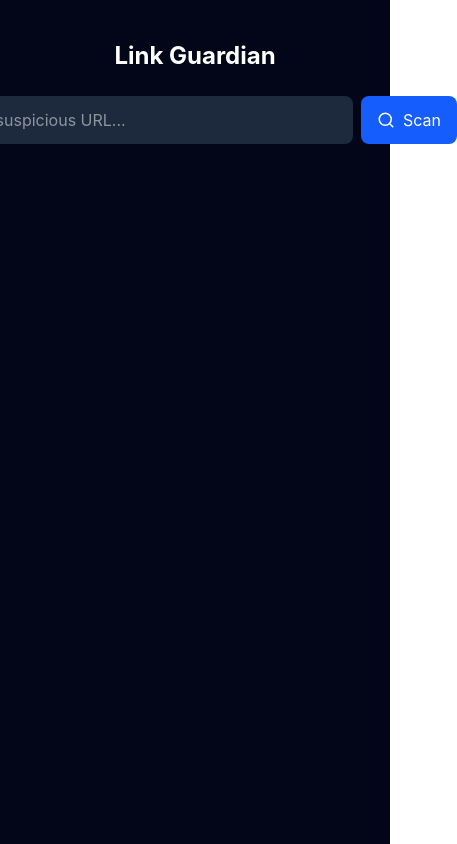
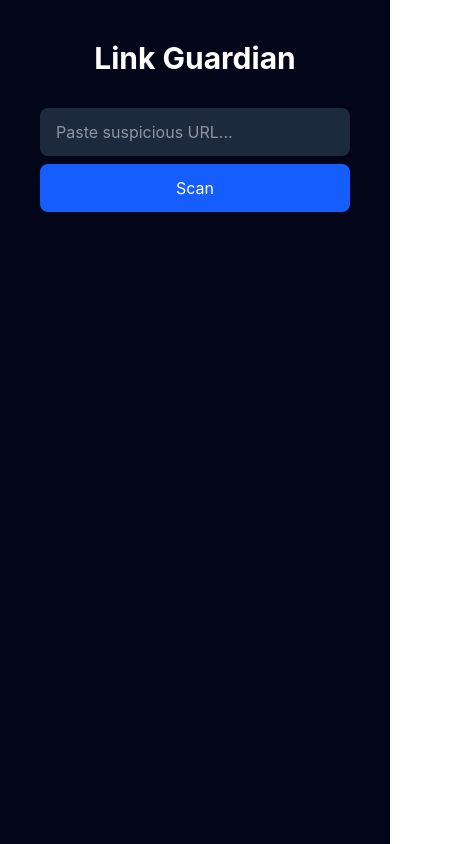
Before and after one commit to ilhamfajarandika/link-detector-app, a React (Vite) app in the folder client/: page / in a window 390 px wide. Shown: the whole page, 457 px wide, since content can reach past the window. Built offline with nearby package versions, Linux system fonts and the light colour scheme.

Commit message:
update mobile

```diff
--- a/client/src/App.jsx
+++ b/client/src/App.jsx
@@ -8,27 +8,23 @@ function App() {
   const [result, setResult] = useState(null);
 
   const checkUrl = async (url) => {
+    // const res = await axios.post(`${import.meta.env.VITE_API_URL}/api/detect`, {
+    //   url,
+    // });
+    // const res = await axios.post("http://localhost:5000/api/detect", { url });
     const res = await axios.post("/api/detect", { url });
 
     setResult(res.data);
-    // console.log(res.data);
+    console.log(res.data);
   };
 
   return (
-    <div className="min-h-screen bg-slate-950 text-white flex flex-col items-center px-4 py-10">
-      <div className="w-full max-w-xl flex flex-col items-center">
-        <h1 className="text-2xl sm:text-3xl font-bold mb-6 text-center">
-          Link Guardian
-        </h1>
+    <div className="min-h-screen bg-slate-950 text-white flex flex-col items-center p-10">
+      <h1 className="text-3xl font-bold mb-8">Link Guardian</h1>
 
-        <UrlInput onCheck={checkUrl} />
+      <UrlInput onCheck={checkUrl} />
 
-        {result && (
-          <div className="w-full mt-6">
-            <ResultCard result={result} />
-          </div>
-        )}
-      </div>
+      {result && <ResultCard result={result} />}
     </div>
   );
 }
--- a/client/src/components/UrlInput.jsx
+++ b/client/src/components/UrlInput.jsx
@@ -5,19 +5,29 @@ function UrlInput({ onCheck }) {
   const [url, setUrl] = useState("");
 
   return (
-    <div className="flex gap-2">
+    <div className="flex flex-col sm:flex-row gap-2 w-full">
       <input
         value={url}
         onChange={(e) => setUrl(e.target.value)}
         placeholder="Paste suspicious URL..."
-        className="bg-slate-800 px-4 py-3 rounded-lg w-[420px]"
+        className="bg-slate-800 px-4 py-3 rounded-lg w-full"
       />
 
-      <button
+      {/* <button
         onClick={() => onCheck(url)}
-        className="bg-blue-600 px-4 rounded-lg flex items-center gap-2"
+        className="bg-blue-600 px-4 py-3 rounded-lg flex items-center justify-center gap-2 sm:w-auto w-full"
       >
         <Search size={18} />
+        Scan
+      </button> */}
+
+      <button
+        onClick={() => {
+          console.log("clicked");
+          onCheck(url);
+        }}
+        className="bg-blue-600 px-4 py-3 rounded-lg flex items-center justify-center gap-2 sm:w-auto w-full"
+      >
         Scan
       </button>
     </div>
```
